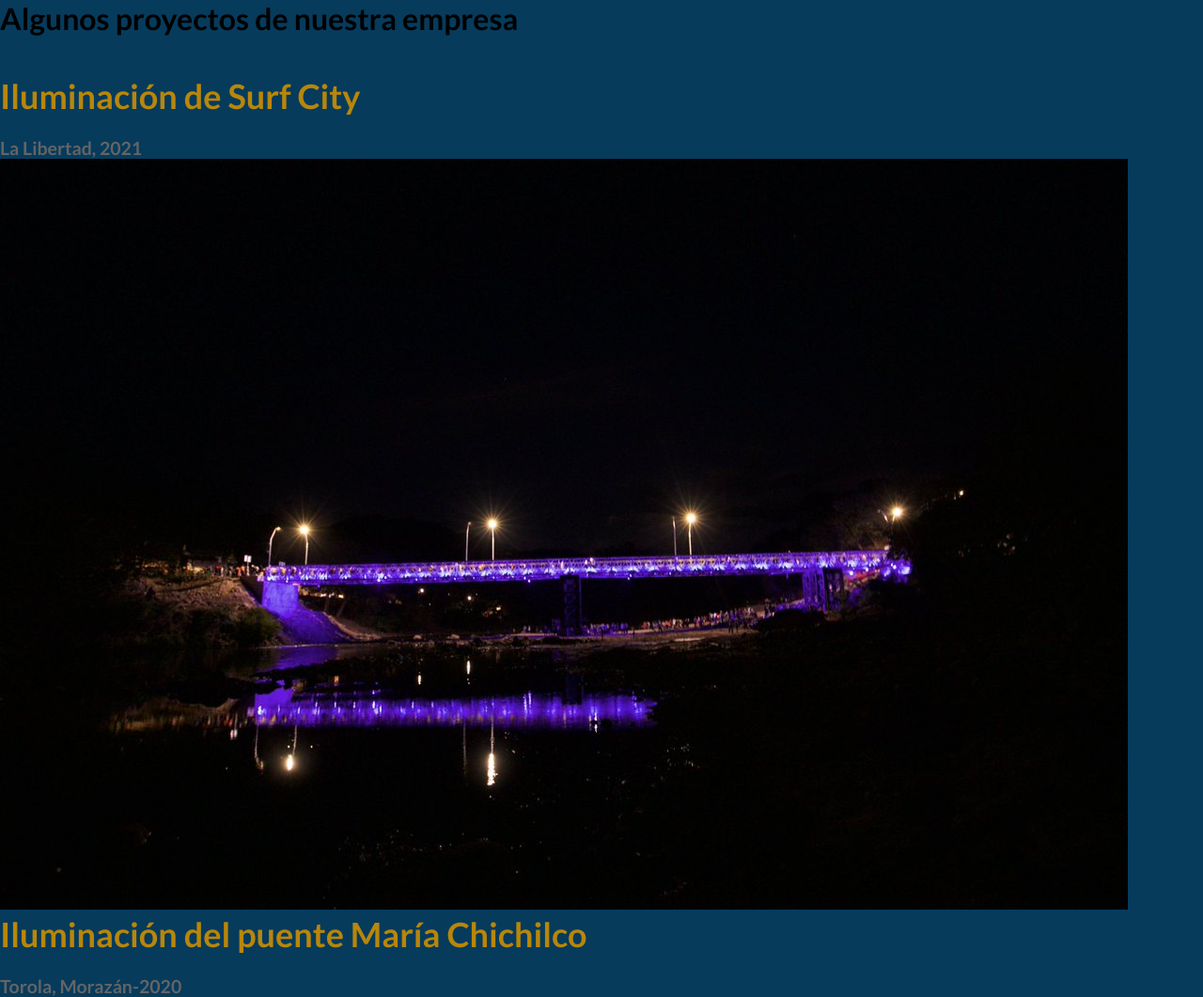
After one commit to PamelaAbrego/Programaci-n-II---Proyecto, a Flask app: template templates/proyectos.html in a window 1280 px wide. The commit adds this page. Shown: the whole page at 94% size. Run offline with Flask 2, Linux system fonts and the light colour scheme; the template is opened without the code that fills it, so the values that code supplies are empty.

Commit message:
inicio proyectos y contacto

```diff
--- /dev/null
+++ b/static/style_proyectos.css
@@ -0,0 +1,263 @@
+@import url("https://fonts.googleapis.com/css2?family=Lato:wght@300;400;700&display=swap");
+@import url('https://fonts.googleapis.com/css2?family=Roboto:wght@300;400;500;700&display=swap');
+
+/*  styling scrollbars  */
+::-webkit-scrollbar {
+    width: 10px;
+    height: 5px;
+  }
+
+  ::-webkit-scrollbar-track {
+    box-shadow: inset 0 0 5px #283686;
+    border-radius: 10px;
+  }
+
+  ::-webkit-scrollbar-thumb {
+    background: rgb(248, 235, 50);
+    border-radius: 10px;
+  }
+
+  ::-webkit-scrollbar-thumb:hover {
+    background: gold;
+  }
+
+  * {
+    margin: 0;
+    padding: 0;
+  }
+body{
+    box-sizing: border-box;
+    font-family: "Lato", sans-serif;
+    background-color: #063b5c;
+}
+
+.projects{
+    color: darkgoldenrod;
+    font-size: large;
+    font-weight: bold;
+}
+
+.projectinfo{
+    color: #646464;
+    font-size: small;
+    font-weight:400;
+}
+
+/*
+
+  .container {
+    display: grid;
+    height: 100vh;
+    grid-template-columns: 0.8fr 1fr 1fr 1fr;
+    grid-template-rows: 0.2fr 3fr;
+    grid-template-areas:
+      "sidebar nav nav nav"
+      "sidebar main main main";
+    /* grid-gap: 0.2rem;
+  }
+  */
+  /*
+  .navbar {
+    background: #c2c1c4;
+    grid-area: nav;
+    height: 60px;
+    display: flex;
+    align-items: center;
+    justify-content: space-between;
+    padding: 0 30px 0 30px;
+    border-bottom: 1px solid lightgray;
+  }
+
+
+  .nav_icon {
+    display: none;
+  }
+
+  .nav_icon > i {
+    font-size: 26px;
+    color: #a5aaad;
+  }
+
+  .navbar__left > a {
+    margin-right: 30px;
+    text-decoration: none;
+    color: #424242;
+    font-size: 20px;
+    font-weight: bold;
+  }
+
+  .navbar__left .active_link {
+    color: #000658ce;
+    border-bottom: 3px solid gold;
+    padding-bottom: 12px;
+  }
+
+  .navbar__right {
+    display: flex;
+    justify-content: center;
+    align-items: center;
+  }
+
+  .navbar__right > a {
+    margin-left: 20px;
+    text-decoration: none;
+  }
+
+  .navbar__right > a > i {
+    color: #a5aaad;
+    font-size: 16px;
+    border-radius: 50px;
+    background: #ffffff;
+    box-shadow: 2px 2px 5px #d9d9d9, -2px -2px 5px #ffffff;
+    padding: 7px;
+  }
+
+
+
+
+/*  SIDEBAR STARTS HERE  */
+/*
+#sidebar {
+    background: #130136;
+    grid-area: sidebar;
+    overflow-y: auto;
+    padding: 20px;
+    -webkit-transition: all 0.5s;
+    transition: all 0.5s;
+  }
+
+  .sidebar__title {
+    display: flex;
+    justify-content: space-between;
+    align-items: center;
+    color: #f3f4f6;
+    margin-bottom: 30px;
+    /* color: #E85B6B;
+  }
+
+  .sidebar__img {
+    display: flex;
+    align-items: center;
+  }
+
+  .sidebar__title > div > img {
+    width: 75px;
+    object-fit: contain;
+  }
+
+  .sidebar__title > div > h1 {
+    font-size: 18px;
+    display: inline;
+  }
+
+  .sidebar__title > i {
+    font-size: 18px;
+    display: none;
+  }
+
+  .sidebar__menu > h2 {
+    color: #3ea175;
+    font-size: 16px;
+    margin-top: 15px;
+    margin-bottom: 5px;
+    padding: 0 10px;
+    font-weight: 700;
+  }
+
+  .sidebar__link {
+    color: #f3f4f6;
+    padding: 10px;
+    border-radius: 3px;
+    margin-bottom: 5px;
+  }
+
+  .active_menu_link {
+    background: rgba(30, 11, 206, 0.3);
+    color: gold;
+  }
+
+  .active_menu_link a {
+    color: gold !important;
+  }
+
+  .sidebar__link > a {
+    text-decoration: none;
+    color: #a5aaad;
+    font-weight: 700;
+  }
+
+  .sidebar__link > i {
+    margin-right: 10px;
+    font-size: 18px;
+  }
+
+  .sidebar__logout {
+    margin-top: 20px;
+    padding: 10px;
+    color: #e65061;
+  }
+
+  .sidebar__logout > a {
+    text-decoration: none;
+    color: #e65061;
+    font-weight: 700;
+    text-transform: uppercase;
+  }
+
+  .sidebar__logout > i {
+    margin-right: 10px;
+    font-size: 18px;
+  }
+
+  .sidebar_responsive {
+    display: inline !important;
+    z-index: 9999 !important;
+    left: 0 !important;
+    position: absolute;
+  }
+
+  @media only screen and (max-width: 978px) {
+    .container {
+      grid-template-columns: 1fr;
+      /* grid-template-rows: 0.2fr 2.2fr;
+      grid-template-rows: 0.2fr 3fr;
+      grid-template-areas:
+        "nav"
+        "main";
+    }
+
+    #sidebar {
+      display: none;
+    }
+
+    .sidebar__title > i {
+      display: inline;
+    }
+
+    .nav_icon {
+      display: inline;
+    }
+  }
+
+  .main__title__cards{
+    color: white;
+  }
+
+  @media only screen and (max-width: 855px) {
+    .main__cards {
+      grid-template-columns: 1fr;
+      gap: 10px;
+      margin-bottom: 0;
+    }
+
+    .charts {
+      grid-template-columns: 1fr;
+      margin-top: 30px;
+    }
+  }
+
+  @media only screen and (max-width: 480px) {
+    .navbar__left {
+      display: none;
+    }
+  }
--- /dev/null
+++ b/templates/proyectos.html
@@ -0,0 +1,37 @@
+<!DOCTYPE html>
+<html lang="en">
+
+
+<head>
+    <meta charset="UTF-8">
+    <meta http-equiv="X-UA-Compatible" content="IE=edge">
+    <link rel="stylesheet" href="https://stackpath.bootstrapcdn.com/font-awesome/4.7.0/css/font-awesome.min.css"
+        integrity="sha384-wvfXpqpZZVQGK6TAh5PVlGOfQNHSoD2xbE+QkPxCAFlNEevoEH3Sl0sibVcOQVnN" crossorigin="anonymous" />
+    <link rel="stylesheet" href="{{url_for('static', filename='style_proyectos.css')}}">
+    <meta name="viewport" content="width=device-width, initial-scale=1.0">
+    <title>PROYECTOS</title>
+
+</head>
+
+<body>
+    <h1>Algunos proyectos de nuestra empresa</h1>
+    <br>
+    <div class="projects"><img src="" alt="">
+        <h1>Iluminación de Surf City</h1>
+        <br>
+        <div class="projectinfo">
+            <h2>La Libertad, 2021</h2>
+        </div>
+    </div>
+    <div class="projects"><img src="/static/images/puentetorola.jpg" alt="">
+        <h1>Iluminación del puente María Chichilco </h1>
+        <br>
+        <div class="projectinfo">
+            <h2>Torola, Morazán-2020</h2>
+        </div>
+    </div>
+
+
+</body>
+
+</html>
```
Also changed, not shown: static/script_contacto.js (added, +23 -0 lines), static/script_proyectos.js (added, +23 -0 lines), templates/contacto.html (added, +40 -0 lines), templates/principal.html (+17 -8 lines), static/images/logo.png, static/images/puentetorola.jpg (added), static/style_contacto.css (added).
